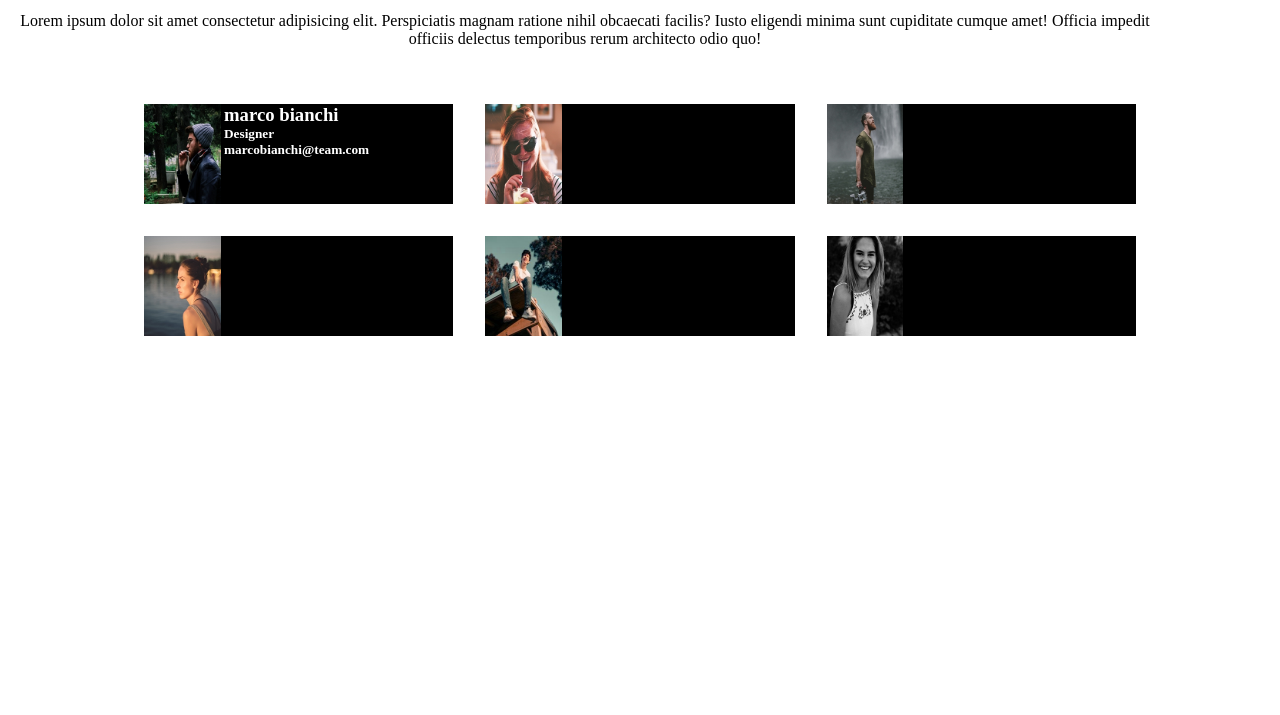
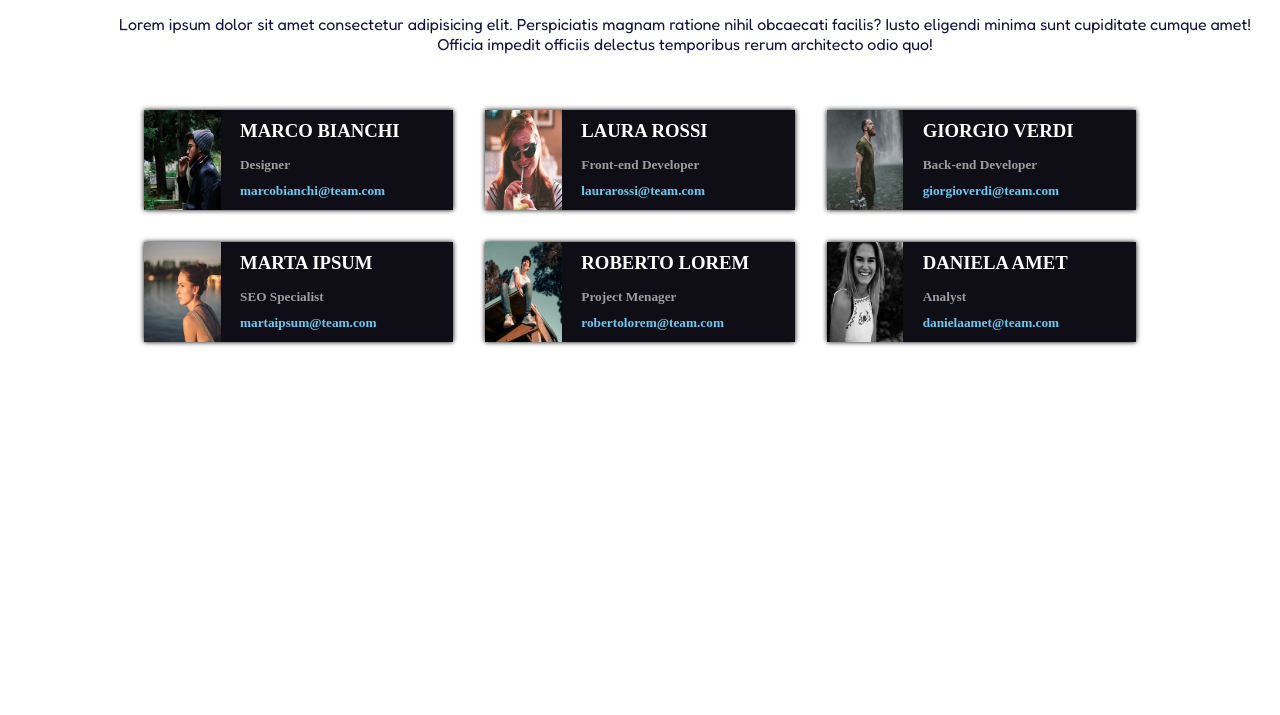
Before and after one commit to valeriodipaolo1997/html-css-float-cards, a plain HTML site: page index.html in a window 1280 px wide. Shown: the part 85-800 px from the top of the page. Drawn offline with Linux system fonts and the light colour scheme.

Commit message:
modified style css

```diff
--- a/assets/style.css
+++ b/assets/style.css
@@ -1,19 +1,47 @@
+/*common*/
+
 * {
     margin: 0%;
     padding: 0%;
     box-sizing: border-box;
 }
 
+:root {
+    --h1-title: #e53170;
+    --p-text: #121241;
+    --bg-box: #0f0e17;
+    --text-email: #6bcaf1;
+
+
+}
+
+/*header*/
+
 header {
     text-align: center;
     max-width: 1170px;
+    margin-left: 100px;
+    margin-bottom: 40px;
+    font-family: 'Fredoka' , sans-serif;
+}
 
-    margin-bottom: 40px;
-}
+
 
 h1 {
     padding: 30px;
+    color: #e53170;
 }
+
+
+p {
+    color: #121241;
+    font-size: medium;
+
+
+}
+
+
+/*main*/
 
 .container {
     max-width: 1170px;
@@ -22,11 +50,15 @@ h1 {
 }
 
 .col {
-    background-color: black;
+    background-color: #0f0e17;
     float: left;
     width: calc(100% / 3 - 2rem);
     margin: 1rem;
     color: white;
+    box-shadow: 0 0 5px black;
+
+
+
 }
 
 
@@ -43,16 +75,24 @@ h1 {
 }
 img {
     width: 5rem;
+    margin-right: 1rem;
 }
 
 
 h3 {
     font-weight: 700;
+    padding: 10px;
 
 }
 
+h5 {
+    padding: 5px;
+}
 
-.debug .col {
-height: 200px;
-background-color: red;
+.impiego {
+    color: rgb(158, 156, 156);
 }
+
+.email {
+    color: #6bcaf1;
+}
--- a/index.html
+++ b/index.html
@@ -5,6 +5,9 @@
     <meta name="viewport" content="width=device-width, initial-scale=1.0">
     <title>float cards</title>
     <link rel="stylesheet" href="./assets/style.css">
+    <link rel="preconnect" href="https://fonts.googleapis.com">
+    <link rel="preconnect" href="https://fonts.gstatic.com" crossorigin>
+    <link href="https://fonts.googleapis.com/css2?family=Fredoka:wght@400;700&display=swap" rel="stylesheet">
 </head>
 <body>
     <header>
@@ -12,12 +15,15 @@
         <p>Lorem ipsum dolor sit amet consectetur adipisicing elit. Perspiciatis magnam ratione nihil obcaecati facilis? Iusto eligendi minima sunt cupiditate cumque amet! Officia impedit officiis delectus temporibus rerum architecto odio quo!</p>
 
     </header>
+    <!--header-->
+
+
     <main class="container">
 
         <div class="row clearfix">
             <div class="col">
                 <img src="./assets/img/male1.png" alt="ragazzo">
-                <h3>marco bianchi</h3>
+                <h3>MARCO BIANCHI</h3>
                 <h5 class="impiego">Designer</h5>
                 <h5 class="email">marcobianchi@team.com</h5>
 
@@ -25,22 +31,42 @@
             </div>
             <div class="col">
                 <img src="./assets/img/female1.png" alt="ragazzo">
+                <h3>LAURA ROSSI</h3>
+                <h5 class="impiego">Front-end Developer</h5>
+                <h5 class="email">laurarossi@team.com</h5>
+
 
             </div>
             <div class="col">
                 <img src="./assets/img/male2.png" alt="ragazzo">
+                <h3>GIORGIO VERDI</h3>
+                <h5 class="impiego">Back-end Developer</h5>
+                <h5 class="email">giorgioverdi@team.com</h5>
+
 
             </div>
             <div class="col">
                 <img src="./assets/img/female2.png" alt="ragazzo">
+                <h3>MARTA IPSUM</h3>
+                <h5 class="impiego">SEO Specialist</h5>
+                <h5 class="email">martaipsum@team.com</h5>
+
 
             </div>
             <div class="col">
                 <img src="./assets/img/male3.png" alt="ragazzo">
+                <h3>ROBERTO LOREM</h3>
+                <h5 class="impiego">Project Menager</h5>
+                <h5 class="email">robertolorem@team.com</h5>
+
 
             </div>
             <div class="col">
                 <img src="./assets/img/female3.png" alt="ragazzo">
+                <h3>DANIELA AMET</h3>
+                <h5 class="impiego">Analyst</h5>
+                <h5 class="email">danielaamet@team.com</h5>
+
 
             </div>
 
@@ -48,8 +74,10 @@
 
         </div>
     </main>
+    <!--main-->
 
-    <footer></footer>
+
+
 
 </body>
 </html>
```
